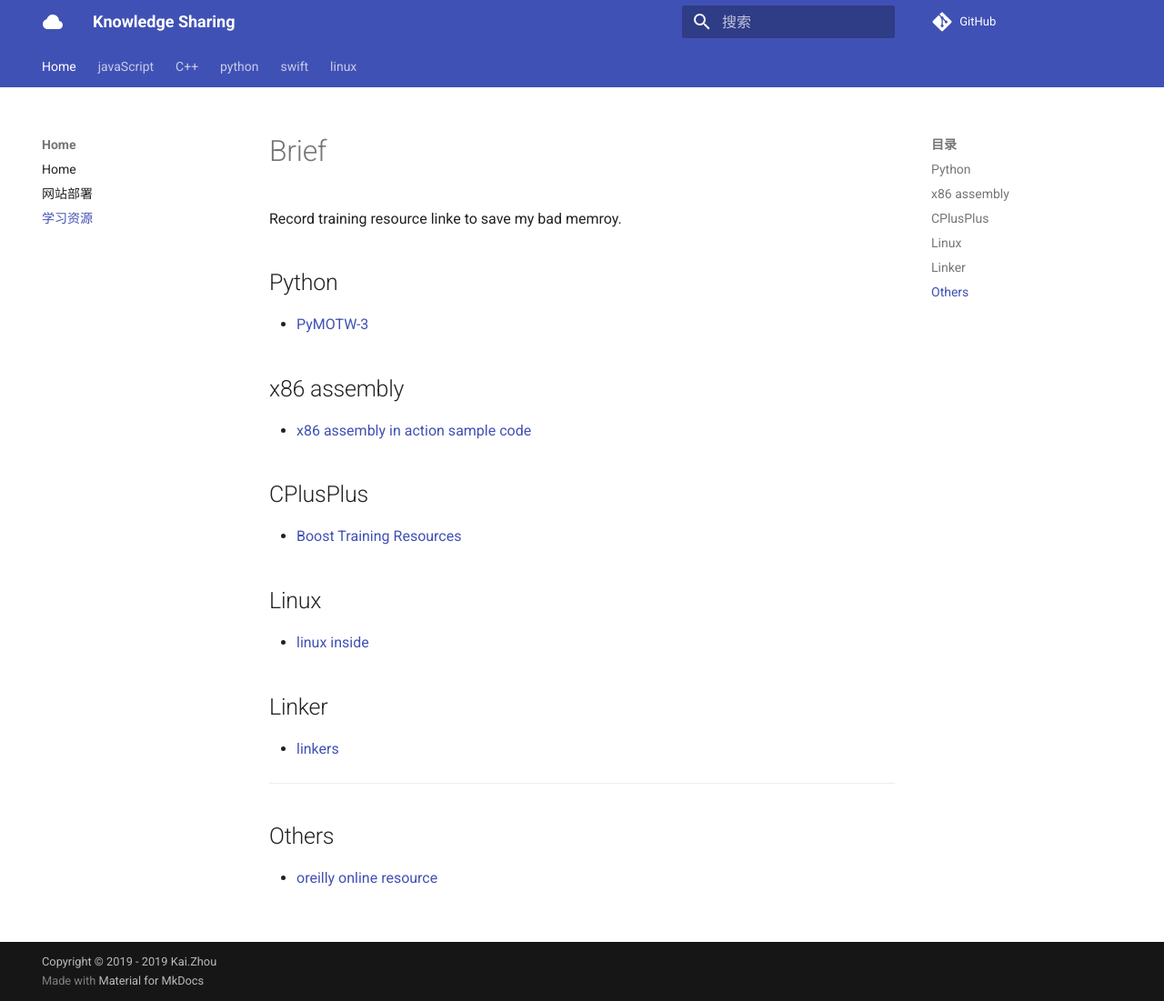
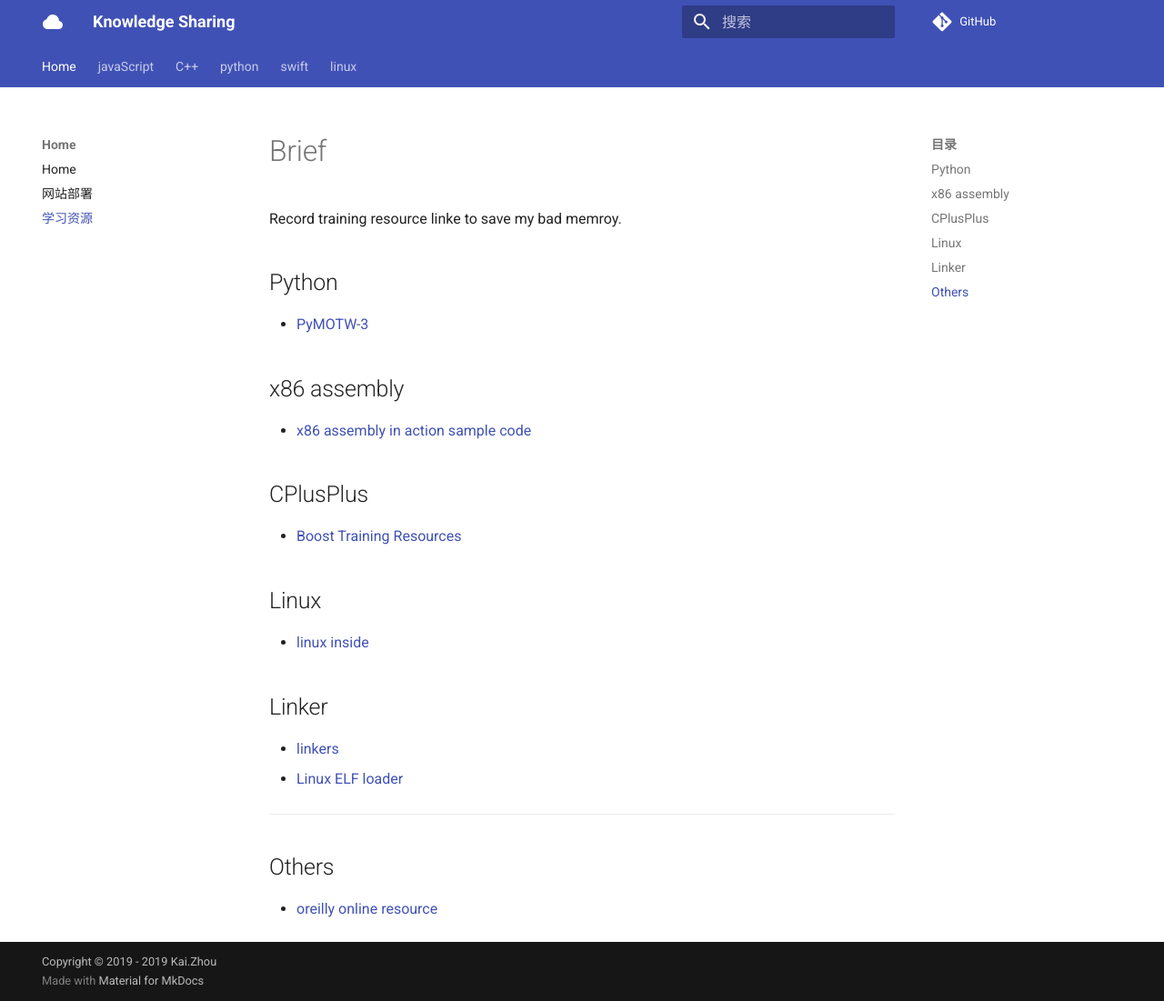
Before and after one commit to zhoukaidev/ks_blog, an MkDocs documentation site: the page built from docs/trainingResource.md, in a window 1280 px wide and 1101 px high. Shown: the whole window at 91% size. Built offline with MkDocs 1.6.1 and Material for MkDocs 9.7.7, drawn with Linux system fonts in a browser that asks for light colours; comment, search, counter and statistics services are not loaded.

Commit message:
Update trainingResource.md

```diff
--- a/docs/trainingResource.md
+++ b/docs/trainingResource.md
@@ -20,7 +20,7 @@ Record training resource linke to save my bad memroy.
 ## Linker
 
 * [linkers](http://lurklurk.org/linkers/linkers.html#sharedlibs)
-
+* [Linux ELF loader](https://lwn.net/Articles/631631/)
 ---
 
 ## Others
```
